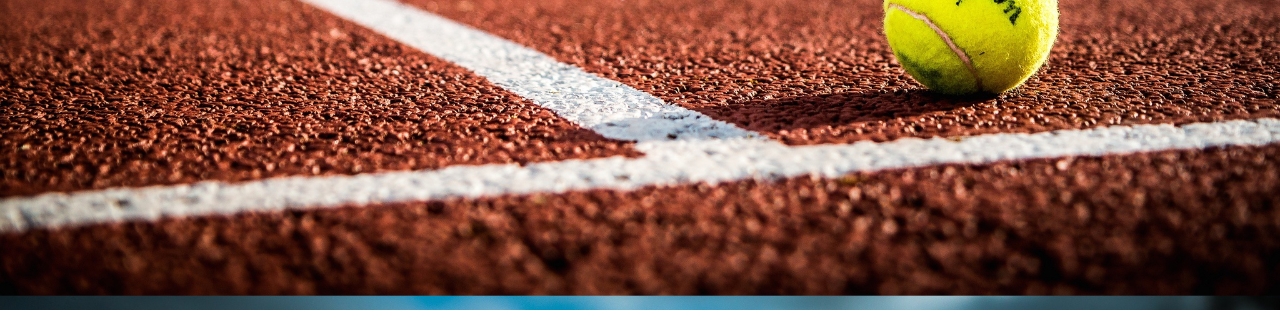
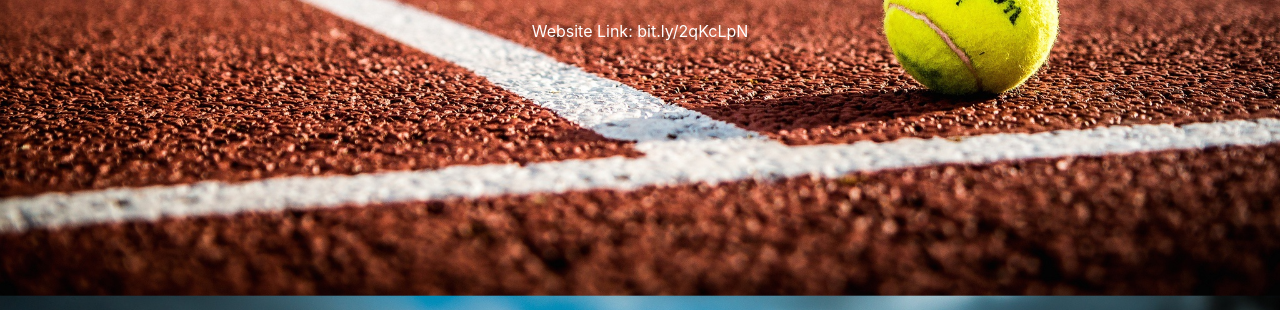
Before and after one commit to patsukhum/MLMTennis, a plain HTML site: page index.html in a window 1280 px wide. Shown: the part 490-820 px from the top of the page. Drawn offline with nearby package versions, Linux system fonts and the light colour scheme; a script that the page names is missing.

Commit message:
added site link

```diff
--- a/index.html
+++ b/index.html
@@ -24,6 +24,9 @@
 				<div style="margin-top: 40px;">
 					<h4>Paul Govoni</h4>
 					<h4>Pat Sukhum</h4>
+				</div>
+				<div style="margin-top: 40px;">
+					<h7>Website Link: bit.ly/2qKcLpN</h7>
 				</div>
 			</center>
 		</div>
```
